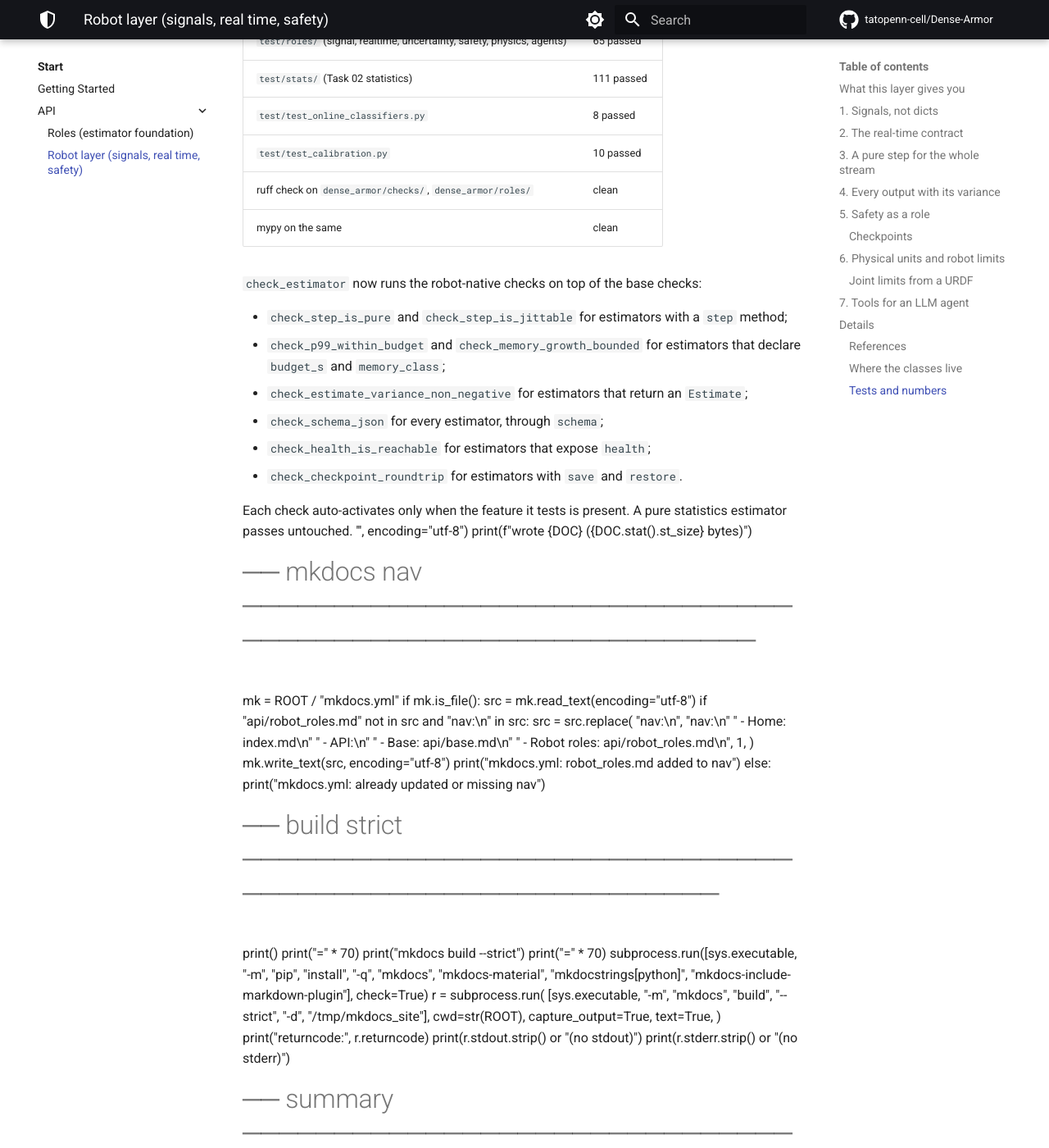
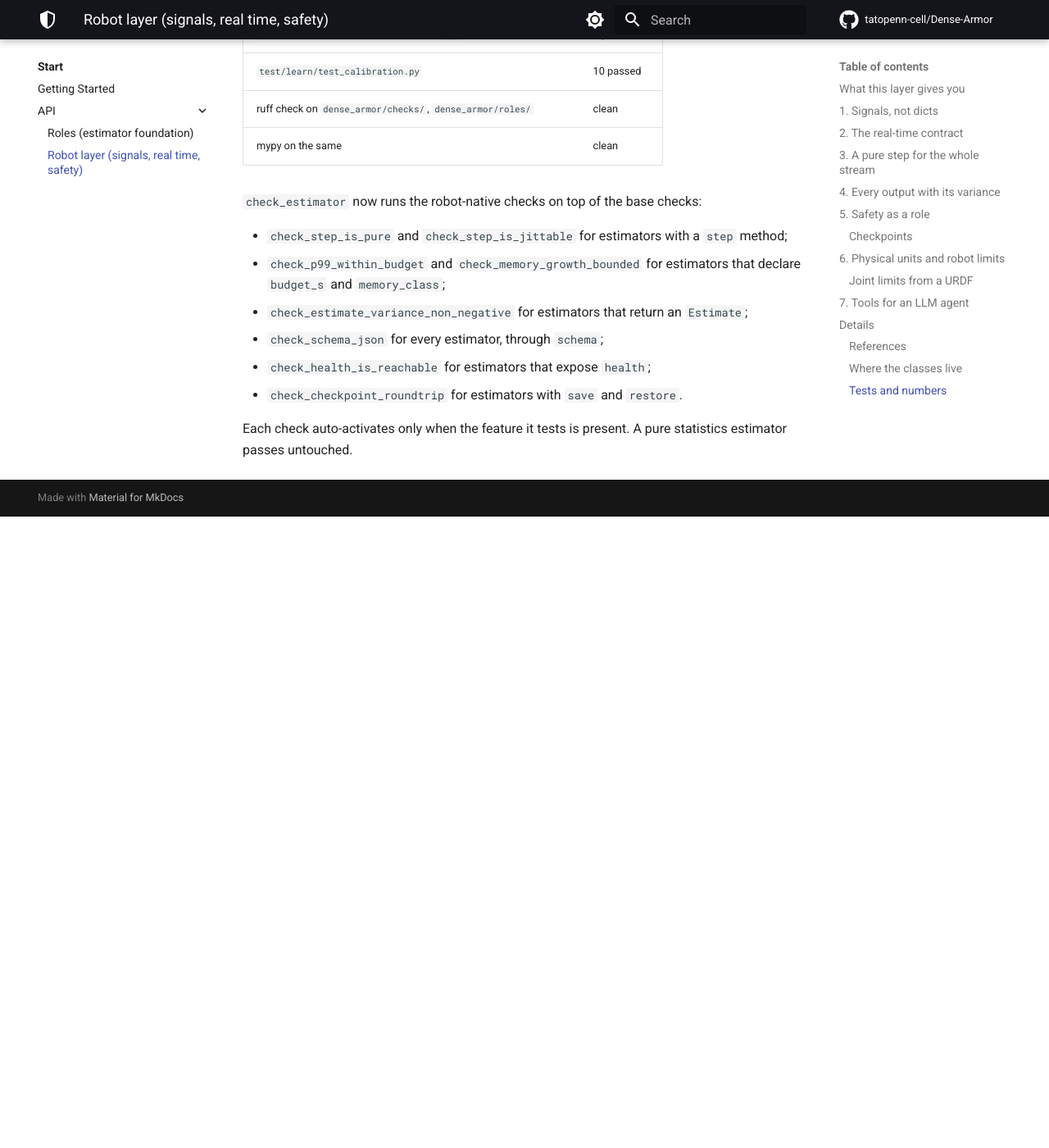
Before and after one commit to tatopenn-cell/Dense-Armor, an MkDocs documentation site: the page built from docs/api/robot_roles.md, in a window 1280 px wide and 1400 px high, scrolled down 7957 px. Shown: the whole window at 82% size. Built offline with MkDocs 1.6.1 and Material for MkDocs 9.7.7, drawn with Linux system fonts in a browser that asks for light colours; comment, search, counter and statistics services are not loaded; after the commit the page ends 8587 px from its top, so only the background shows below that; some of the changed text lies outside the part shown.

Commit message:
Fix package paths and references in robot_roles.md
Updated references and corrected package paths in documentation.

````diff
--- a/docs/api/robot_roles.md
+++ b/docs/api/robot_roles.md
@@ -7,9 +7,8 @@
 prediction, a health state, physical units, and a schema an LLM agent
 can call.
 
-The classes live in `dense_armor.roles`, on top of `dense_armor.roles`.
-`dense_armor.roles.Root` is `dense_armor.roles.Base`; the alias is what
-robot code imports. Nothing under `dense_armor.roles` was modified.
+The classes live in `dense_armor.roles`. Nothing else in the package
+was modified to make them available.
 
 ## What this layer gives you
 
@@ -340,27 +339,24 @@
   `AdaptiveConformalRegressor.learn_one`.
 - Gupta, C., Ramdas, A. (2023). *Online Platt scaling with
   calibeating.* ICML. arXiv:2305.00070. The calibration method
-  re-exported from `dense_armor.learn.calibration`.
+  re-exported from `dense_armor.utility.learn.calibration`.
 - Page, E. S. (1954). *Continuous inspection schemes.* Biometrika 41,
-  100–114. The residual-based drift check in `HealthMonitor`.
+  100-114. The residual-based drift check in `HealthMonitor`.
 - Fitzpatrick, R. (2008). *Maxwell's equations and the principles of
   electromagnetism.* Jones & Bartlett. The unit vocabulary.
 
 ### Where the classes live
 
 ```
-dense_armor/roles/signal.py       Signal
-dense_armor/roles/realtime.py     ProfileResult, profile, RealtimePipeline, PureEW
-dense_armor/roles/uncertainty.py  Estimate, AdaptiveConformalRegressor, OnlinePlattScaling
-dense_armor/roles/safety.py       Health, HealthMonitor, SafeEstimator, CHECKPOINT_VERSION
-dense_armor/roles/physics.py      UnitSpec, UnitCheckedPipeline, JointLimits, PhysicalLimitsGuard, limits_from_urdf
-dense_armor/roles/agents.py       schema, call_json
-dense_armor/checks/robot.py       robot-native checks
+dense_armor/roles/signal.py            Signal
+dense_armor/roles/realtime.py          ProfileResult, profile, RealtimePipeline, PureEW
+dense_armor/roles/uncertainty.py       Estimate, AdaptiveConformalRegressor, OnlinePlattScaling
+dense_armor/roles/safety.py            Health, HealthMonitor, SafeEstimator, CHECKPOINT_VERSION
+dense_armor/roles/physics.py           UnitSpec, UnitCheckedPipeline, JointLimits, PhysicalLimitsGuard, limits_from_urdf
+dense_armor/roles/agents.py            schema, call_json
+dense_armor/roles/anomaly_detector.py  AnomalyDetector, AnomalyGate, Protected
+dense_armor/checks/robot.py            robot-native checks
 ```
-
-`dense_armor.roles.Root` is `dense_armor.roles.Base`. `AnomalyGate` is
-`dense_armor.roles.AnomalyFilter`. `ModelWrapper` is
-`dense_armor.roles.Wrapper`. The robot layer is a layer, not a fork.
 
 ### Tests and numbers
 
@@ -370,8 +366,8 @@
 |---|---|
 | `test/roles/` (signal, realtime, uncertainty, safety, physics, agents) | 65 passed |
 | `test/stats/` (Task 02 statistics) | 111 passed |
-| `test/test_online_classifiers.py` | 8 passed |
-| `test/test_calibration.py` | 10 passed |
+| `test/learn/test_online_classifiers.py` | 8 passed |
+| `test/learn/test_calibration.py` | 10 passed |
 | ruff check on `dense_armor/checks/`, `dense_armor/roles/` | clean |
 | mypy on the same | clean |
 
@@ -391,68 +387,3 @@
 
 Each check auto-activates only when the feature it tests is present.
 A pure statistics estimator passes untouched.
-''', encoding="utf-8")
-print(f"wrote {DOC} ({DOC.stat().st_size} bytes)")
-
-# ── mkdocs nav ──────────────────────────────────────────────────────────
-mk = ROOT / "mkdocs.yml"
-if mk.is_file():
-    src = mk.read_text(encoding="utf-8")
-    if "api/robot_roles.md" not in src and "nav:\n" in src:
-        src = src.replace(
-            "nav:\n",
-            "nav:\n"
-            "  - Home: index.md\n"
-            "  - API:\n"
-            "      - Base: api/base.md\n"
-            "      - Robot roles: api/robot_roles.md\n",
-            1,
-        )
-        mk.write_text(src, encoding="utf-8")
-        print("mkdocs.yml: robot_roles.md added to nav")
-    else:
-        print("mkdocs.yml: already updated or missing nav")
-
-# ── build strict ────────────────────────────────────────────────────────
-print()
-print("=" * 70)
-print("mkdocs build --strict")
-print("=" * 70)
-subprocess.run([sys.executable, "-m", "pip", "install", "-q",
-                "mkdocs", "mkdocs-material",
-                "mkdocstrings[python]", "mkdocs-include-markdown-plugin"],
-               check=True)
-r = subprocess.run(
-    [sys.executable, "-m", "mkdocs", "build", "--strict", "-d", "/tmp/mkdocs_site"],
-    cwd=str(ROOT), capture_output=True, text=True,
-)
-print("returncode:", r.returncode)
-print(r.stdout.strip() or "(no stdout)")
-print(r.stderr.strip() or "(no stderr)")
-
-# ── summary ─────────────────────────────────────────────────────────────
-print()
-print("=" * 70)
-print("summary: files under dense_armor/roles and dense_armor/checks")
-print("=" * 70)
-for sub in ("dense_armor/roles", "dense_armor/checks"):
-    d = ROOT / sub
-    print(f"  {sub}/:")
-    for f in sorted(d.glob("*.py")):
-        print(f"    {f.name} ({len(f.read_text().splitlines())} lines)")
-print(f"  docs/api/robot_roles.md ({len(DOC.read_text().splitlines())} lines)")
-```
-
-### Cosa contiene la pagina
-
-Struttura identica a `docs/stats/*.md`:
-
-1. **What this layer gives you** — tabella need → feature → modulo.
-2. **Signals, not dicts** — `Signal`, unità, `NaN` tracciato.
-3. **The real-time contract** — `budget_s`, `memory_class`, `RealtimePipeline`, `profile`.
-4. **A pure step for the whole stream** — `PureEW.scan` con `jax.lax.scan`.
-5. **Every output with its variance** — `Estimate`, `AdaptiveConformalRegressor` con eq. 2 di Gibbs & Candès, re-export di `OnlinePlattScaling`.
-6. **Safety as a role** — `Health`, `HealthMonitor`, `SafeEstimator`, guard, checkpoint.
-7. **Physical units and robot limits** — `UnitSpec`, `UnitCheckedPipeline`, `limits_from_urdf`, `PhysicalLimitsGuard`.
-8. **Tools for an LLM agent** — `schema`, `call_json`.
-9. **Details** — riferimenti (4 paper), file mappa, numeri dei test reali (65 + 111 + 8 + 10), check_estimator esteso.
````
Also changed, not shown: other parts of docs/api/robot_roles.md (+1 -1 lines).
